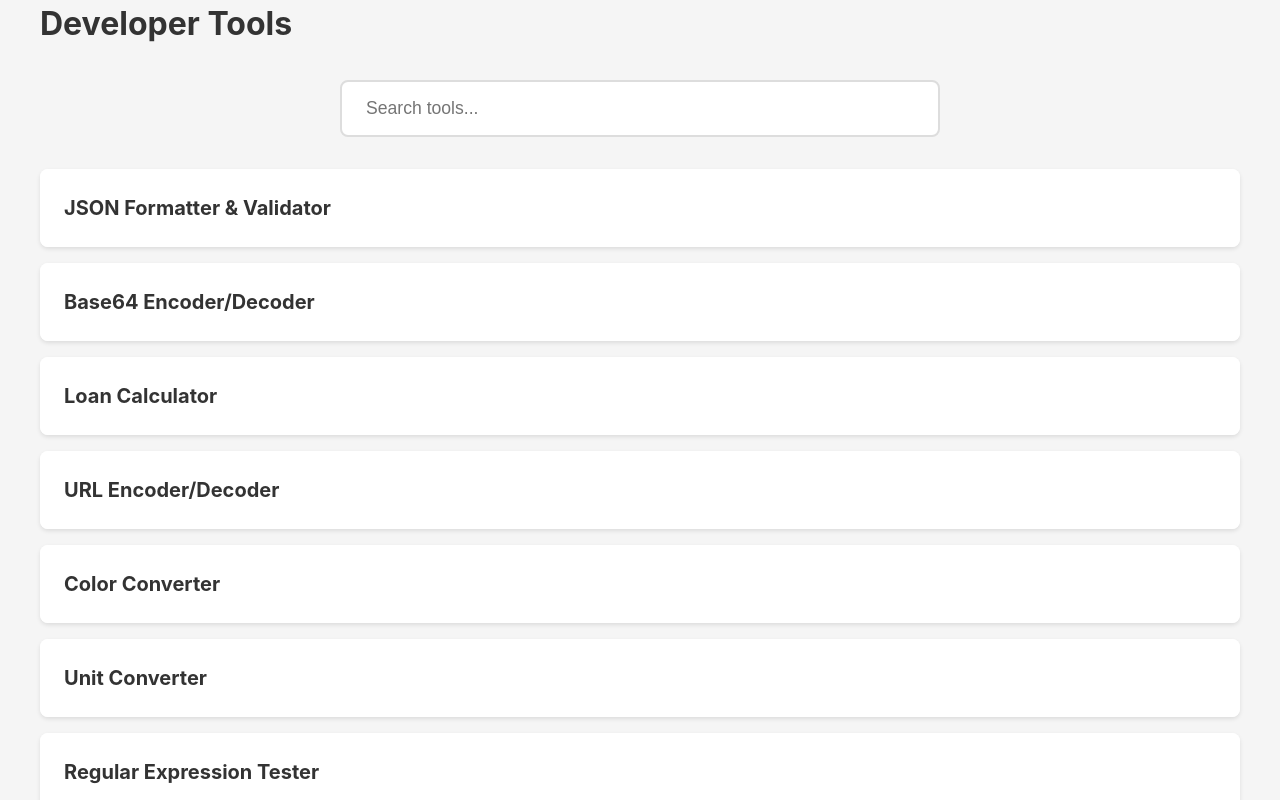
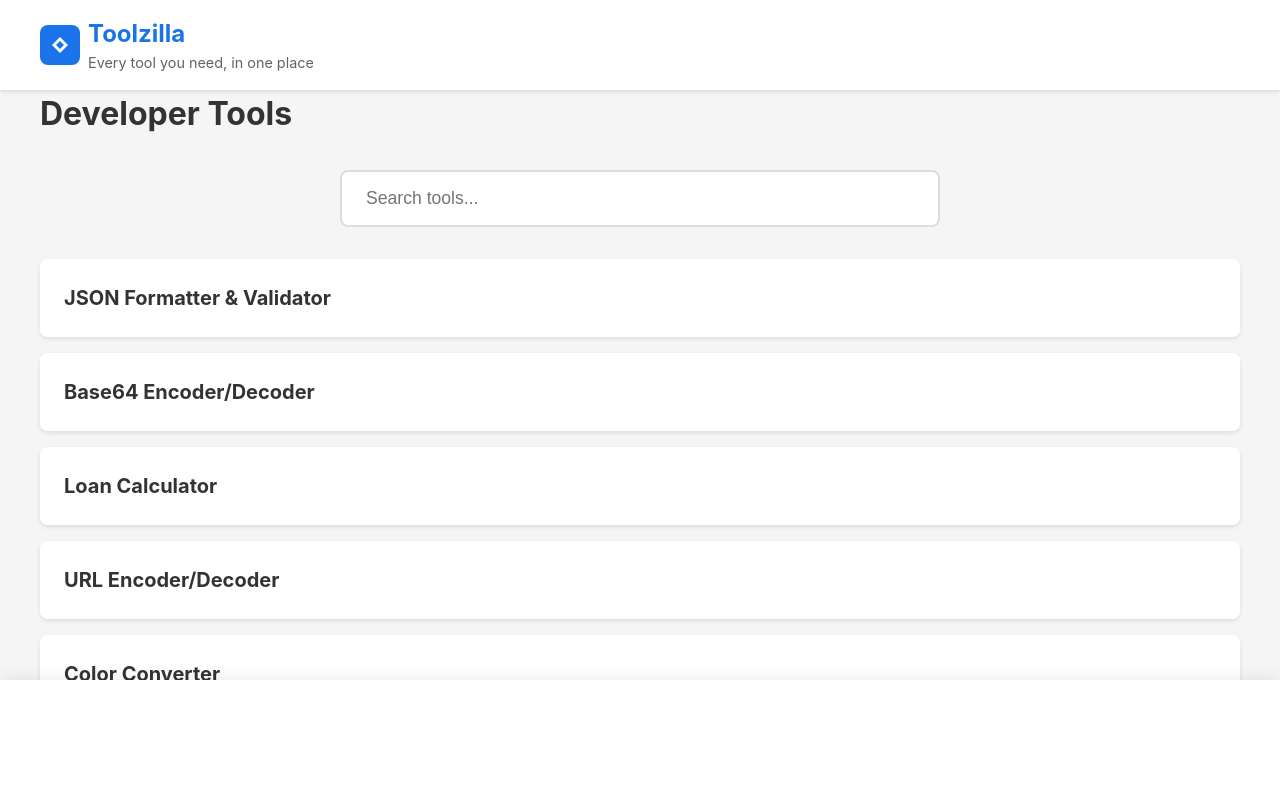
Before and after one commit to hhthunderbird/lnmtgg, a React (Vite) app: page / in a window 1280 px wide. Shown: the top 800 px of the page. Built offline with nearby package versions, Linux system fonts and the light colour scheme.

Commit message:
feat: add header with logo and branding

```diff
--- a/index.html
+++ b/index.html
@@ -2,10 +2,11 @@
 <html lang="en">
   <head>
     <meta charset="UTF-8" />
-    <link rel="icon" type="image/svg+xml" href="/vite.svg" />
+    <link rel="icon" type="image/svg+xml" href="/logo.svg" />
     <meta name="viewport" content="width=device-width, initial-scale=1.0" />
-    <meta name="google-adsense-account" content="ca-pub-4120129651355049">
-    <title>Every tool you need!</title>
+    <script async src="https://pagead2.googlesyndication.com/pagead/js/adsbygoogle.js?client=ca-pub-4120129651355049"
+     crossorigin="anonymous"></script>
+    <title>Toolzilla - Every tool you need, in one place</title>
   </head>
   <body>
     <div id="root"></div>
--- a/src/App.tsx
+++ b/src/App.tsx
@@ -7,6 +7,8 @@ import Base64Converter from './components/Base64Converter';
 import LoanCalculator from './components/LoanCalculator';
 import SEO from './components/SEO';
 import StructuredData from './components/StructuredData';
+import AdSenseAd from './components/AdSenseAd';
+import Header from './components/Header';
 
 const App: React.FC = () => {
   return (
@@ -27,12 +29,18 @@ const App: React.FC = () => {
             target: 'https://toolzilla.app/search?q={search_term_string}',
           }}
         />
+        <Header />
         <Routes>
           <Route path="/" element={<HomePage />} />
           <Route path="/json-formatter" element={<JsonFormatter />} />
           <Route path="/base64-converter" element={<Base64Converter />} />
           <Route path="/loan-calculator" element={<LoanCalculator />} />
         </Routes>
+        <AdSenseAd
+          client="ca-pub-4120129651355049"
+          slot="f08c47fec0942fa0"
+          debug={true}
+        />
       </Router>
     </HelmetProvider>
   );
--- /dev/null
+++ b/src/components/Header.tsx
@@ -0,0 +1,71 @@
+import React from 'react';
+import styled from 'styled-components';
+import { Link } from 'react-router-dom';
+
+const HeaderContainer = styled.header`
+  background: white;
+  padding: 1rem 2rem;
+  box-shadow: 0 2px 4px rgba(0, 0, 0, 0.1);
+  position: sticky;
+  top: 0;
+  z-index: 1000;
+`;
+
+const HeaderContent = styled.div`
+  max-width: 1200px;
+  margin: 0 auto;
+  display: flex;
+  align-items: center;
+  gap: 1rem;
+`;
+
+const Logo = styled.div`
+  display: flex;
+  align-items: center;
+  gap: 0.5rem;
+  text-decoration: none;
+  color: inherit;
+`;
+
+const LogoImage = styled.img`
+  height: 40px;
+  width: auto;
+`;
+
+const Title = styled.div`
+  display: flex;
+  flex-direction: column;
+`;
+
+const MainTitle = styled.h1`
+  font-size: 1.5rem;
+  font-weight: 700;
+  margin: 0;
+  color: #1a73e8;
+`;
+
+const Subtitle = styled.p`
+  font-size: 0.9rem;
+  margin: 0;
+  color: #5f6368;
+`;
+
+const Header: React.FC = () => {
+  return (
+    <HeaderContainer>
+      <HeaderContent>
+        <Link to="/" style={{ textDecoration: 'none' }}>
+          <Logo>
+            <LogoImage src="/logo.svg" alt="Toolzilla Logo" />
+            <Title>
+              <MainTitle>Toolzilla</MainTitle>
+              <Subtitle>Every tool you need, in one place</Subtitle>
+            </Title>
+          </Logo>
+        </Link>
+      </HeaderContent>
+    </HeaderContainer>
+  );
+};
+
+export default Header;
```
Also changed, not shown: public/logo.svg (added).
